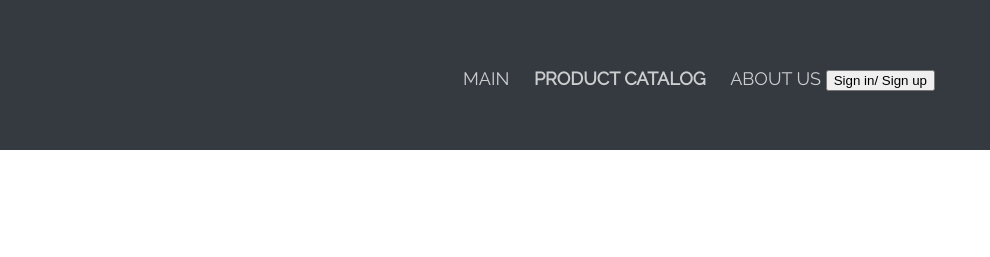
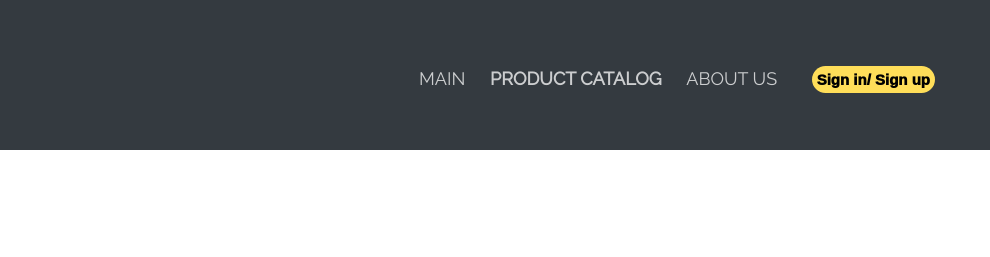
Before and after one commit to assyeet/Team-FoodStuff, a plain HTML site: page cod lavb/product.html in a window 1280 px wide. Shown: the top 257 px of the page, 290-1280 px from the left. Drawn offline with nearby package versions, Linux system fonts and the light colour scheme.

Commit message:
Update cssatom.css

```diff
--- a/cod lavb/cssatom.css
+++ b/cod lavb/cssatom.css
@@ -126,6 +126,28 @@ header {
   background: yellow;
 }
 
+.signbtn{
+	margin-bottom: 60px;
+	margin-top: 10px;
+	margin-left: 30px;
+}
+
+.signbtn1{
+    font-family: 'Montserrat', sans-serif;
+    font-weight: 1000;
+    font-size: 15px;
+    padding: 5px;
+    background-color: rgb(255, 222, 89);
+    border: none;
+    border-radius: 80px;
+    cursor: pointer;
+    transition: all 0.3s ease 0s;
+}
+
+.signbtn1:hover{
+    background-color: rgb(255, 255, 255);
+}
+
 
 /* ======= features ========== */
 .photo {
```
